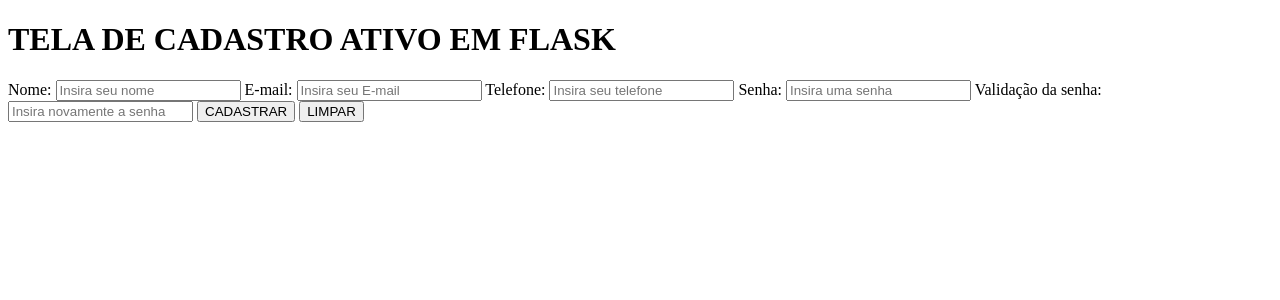
After one commit to vitorhugoarcanjo/site_gestao_financeira, a Flask app: page /cadastre_se/ in a window 1280 px wide. The commit adds this page. Shown: the top 300 px of the page. Run offline with Flask 3, Linux system fonts and the light colour scheme.

Commit message:
front e back da tela de cadastre_se

```diff
--- a/app.py
+++ b/app.py
@@ -1,4 +1,8 @@
 from flask import Flask, render_template
+
+# CADASTRE-SE
+from rotas.pasta_login.tabelas.cadastre_se import tabela_cadastre_se
+from rotas.pasta_login.pasta_cadastre_se.tela_cadastre_se import bp_cadastre_se
 
 # LOGIN
 from rotas.pasta_login.pasta_acesso_login.logica_login import bp_login
@@ -9,6 +13,9 @@
 
 # adicionar bluprints no app
 
+# CADASTRE_SE
+app.register_blueprint(bp_cadastre_se, url_prefix="/cadastre_se")
+
 # LOGIN
 app.register_blueprint(bp_login, url_prefix="/login")
 
@@ -17,5 +24,9 @@
 def appinicializar():
     return render_template('pasta_tela_inicial/paginainicial.html')
 
+
+
+# INICIALIZA O APP
 if __name__ == '__main__':
+    tabela_cadastre_se()
     app.run(debug=True)
--- a/rotas/pasta_login/pasta_acesso_login/logica_login.py
+++ b/rotas/pasta_login/pasta_acesso_login/logica_login.py
@@ -6,4 +6,4 @@
 
 @bp_login.route('/')
 def validar_login():
-    return render_template('pasta_login/tela_logica_login.html')
+    return render_template('pasta_login/pasta_acesso_login/tela_logica_login.html')
--- /dev/null
+++ b/rotas/pasta_login/pasta_cadastre_se/tela_cadastre_se.py
@@ -0,0 +1,26 @@
+from flask import Blueprint, request, redirect, render_template
+import sqlite3, os
+
+bp_cadastre_se = Blueprint('cadastre_se', __name__)
+
+caminho_banco = os.path.join(os.getcwd(), 'instance', 'banco_de_dados.db')
+
+@bp_cadastre_se.route('/', methods=['GET', 'POST'])
+def tela_cadastre_se():
+    nome = request.form.get('nome')
+    telefone = request.form.get('telefone')
+    email = request.form.get('email')
+    senha = request.form.get('senha')
+
+    if request.method == 'POST':
+        conexao_banco = sqlite3.connect(caminho_banco)
+        cursor = conexao_banco.cursor()
+
+        cursor.execute('INSERT INTO cadastre_se (nome, telefone, email, senha) VALUES (?, ?, ?, ?)', (nome, telefone, email, senha,))
+
+        conexao_banco.commit()
+        conexao_banco.close()
+
+        return redirect('pasta_tela_inicial/a.html')
+
+    return render_template('pasta_login/pasta_cadastre_se/tela_cadastre_se.html')
--- /dev/null
+++ b/static/pasta_login/pasta_cadastre_se/import_todas_css.css
@@ -0,0 +1 @@
+@import url('/static/pasta_login/pasta_cadastre_se/estrutura_global.css');
--- /dev/null
+++ b/templates/pasta_login/pasta_cadastre_se/tela_cadastre_se.html
@@ -0,0 +1,52 @@
+<!DOCTYPE html>
+<html lang="pt-BR">
+<head>
+    <meta charset="UTF-8">
+    <meta name="viewport" content="width=device-width, initial-scale=1.0">
+    <link rel="stylesheet" href="{{ url_for('static', filename='pasta_login/pasta_cadastre_se/import_todas_css.css') }}">
+
+</head>
+
+<body>
+    <h1>TELA DE CADASTRO ATIVO EM FLASK</h1>
+
+    <!-- CONTAINER PARA CADASTRO -->
+    <section>
+        <form action="/cadastre_se" method="POST">
+            <div class="container_menu">
+
+                <div class="container_fundo">
+
+                    <div>
+                        <label>Nome:</label>
+                        <input type="text" name="nome" placeholder="Insira seu nome" required>
+
+                        <label>E-mail:</label>
+                        <input type="email" name="email" placeholder="Insira seu E-mail" required>
+
+                        <label>Telefone:</label>
+                        <input type="number" name="telefone" placeholder="Insira seu telefone" required>
+
+                        <label>Senha:</label>
+                        <input type="password" name="senha" placeholder="Insira uma senha" required>
+
+                        <label>Validação da senha:</label>
+                        <input type="password" name="confirmar_senha" placeholder="Insira novamente a senha" required>
+
+                        <button type="submit">CADASTRAR</button>
+                        <button type="reset">LIMPAR</button>
+                    </div>
+                </div>
+            </div>
+
+
+        </form>
+    </section>
+
+
+
+
+
+</body>
+
+</html>
--- a/templates/pasta_tela_inicial/paginainicial.html
+++ b/templates/pasta_tela_inicial/paginainicial.html
@@ -11,7 +11,7 @@
         <nav class="menu">
 
             <a href="{{ url_for('login.validar_login') }}">Entrar</a>
-            <a>Cadastre-se</a>
+            <a href="{{ url_for('cadastre_se.tela_cadastre_se') }}">Cadastre-se</a>
 
 
         </nav>
```
Also changed, not shown: rotas/pasta_login/pasta_cadastre_se/tabela_cadastre_se.py (deleted, +0 -24 lines), rotas/pasta_login/tabelas/cadastre_se.py (added, +23 -0 lines), instance/banco_de_dados.db (added), rotas/pasta_login/tabelas/login.py (added), static/pasta_login/pasta_cadastre_se/estrutura_global.css (added), static/pasta_login/pasta_login/container_login.css (renamed from static/pasta_login/container_login.css), static/pasta_login/pasta_login/estrutura_global.css (renamed from static/pasta_login/estrutura_global.css), static/pasta_login/pasta_login/import_todas_css.css (renamed from static/pasta_login/import_todas_css.css), templates/pasta_login/pasta_acesso_login/tela_logica_login.html (renamed from templates/pasta_login/tela_logica_login.html), 1 other file.
